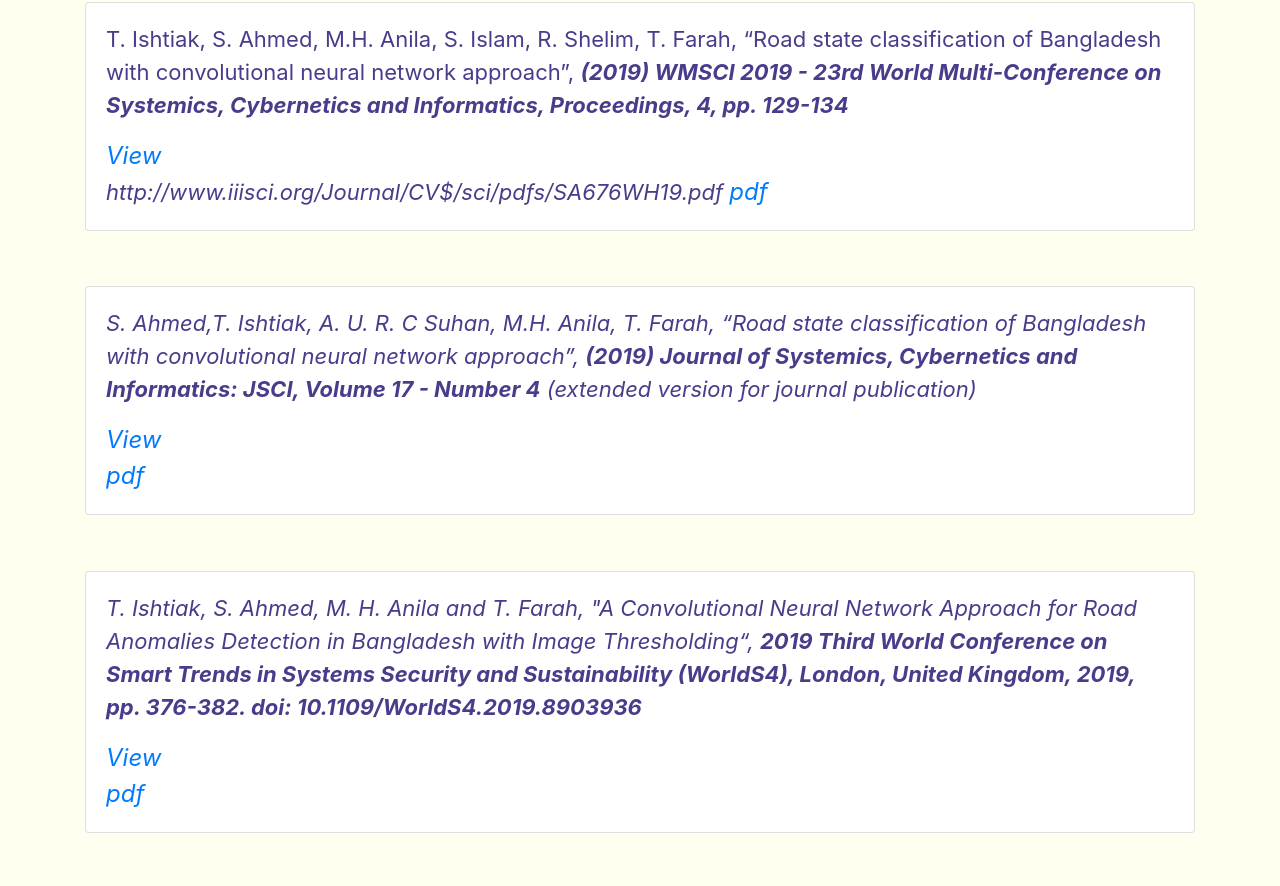
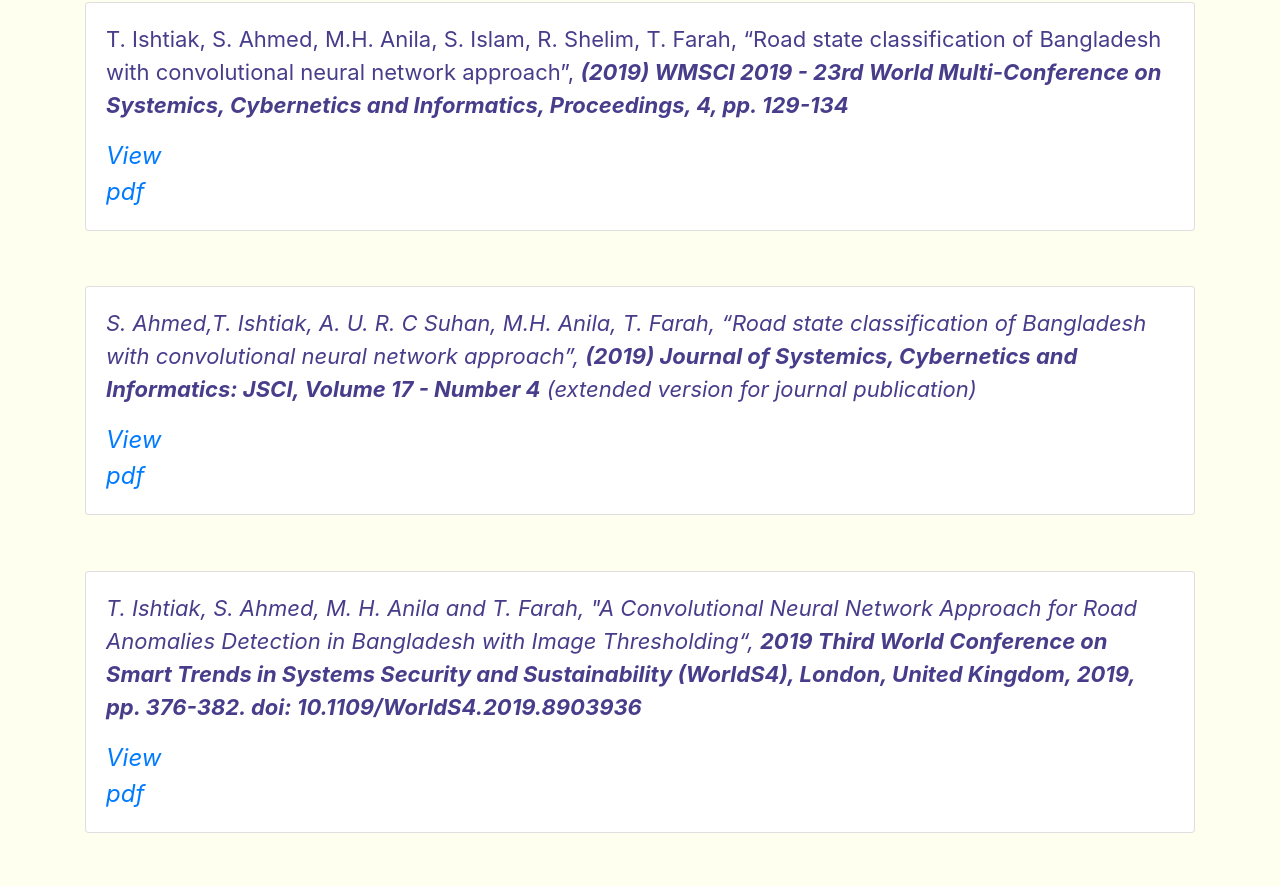
Before and after one commit to TaoseefIshtiak/taoseefishtiak.github.io, a plain HTML site: page index.html in a window 1280 px wide. Shown: the part 2269-3155 px from the top of the page. Drawn offline with nearby package versions, Linux system fonts and the light colour scheme.

```diff
--- a/index.html
+++ b/index.html
@@ -89,7 +89,6 @@
                                 World Multi-Conference on Systemics, Cybernetics and Informatics, Proceedings, 4, pp. 129-134</b></p>
                         <a href="https://www.scopus.com/results/results.uri?numberOfFields=0&src=s&clickedLink=&edit=&editSaveSearch=&origin=searchbasic&authorTab=&affiliationTab=&advancedTab=&scint=1&menu=search&tablin=&searchterm1=Road%20State%20Classification%20of%20Bangladesh%20with%20Convolutional%20Neural%20Network%20Approach&field1=TITLE_ABS_KEY&dateType=Publication_Date_Type&yearFrom=Before%201960&yearTo=Present&loadDate=7&documenttype=All&accessTypes=All&resetFormLink=&st1=Road%20State%20Classification%20of%20Bangladesh%20with%20Convolutional%20Neural%20Network%20Approach&st2=&sot=b&sdt=b&sl=97&s=TITLE-ABS-KEY(Road%20State%20Classification%20of%20Bangladesh%20with%20Convolutional%20Neural%20Network%20Approach)&sid=9cd0053288aaa8eb7477505927a18aa3&searchId=9cd0053288aaa8eb7477505927a18aa3&txGid=cb7fa51436c0bf5c405359793c9b80a0&sort=plf-f&originationType=b&rr=&fbclid=IwAR0dsS-nQ80FEkTwTlPdzfP5zu6AQMvDVLR8zKM2RQiUy1lEqVqYyOAmsRI" class="card-link">View</a>
                         <br>
-                        http://www.iiisci.org/Journal/CV$/sci/pdfs/SA676WH19.pdf
                         <a href="PaperIDSA676WHCNNBasedRoadClassificationPaper.pdf" download="PaperIDSA676WHCNNBasedRoadClassificationPaper">pdf</a>
                     </div>
                 </div>
```
Also changed, not shown: 3 other files.
